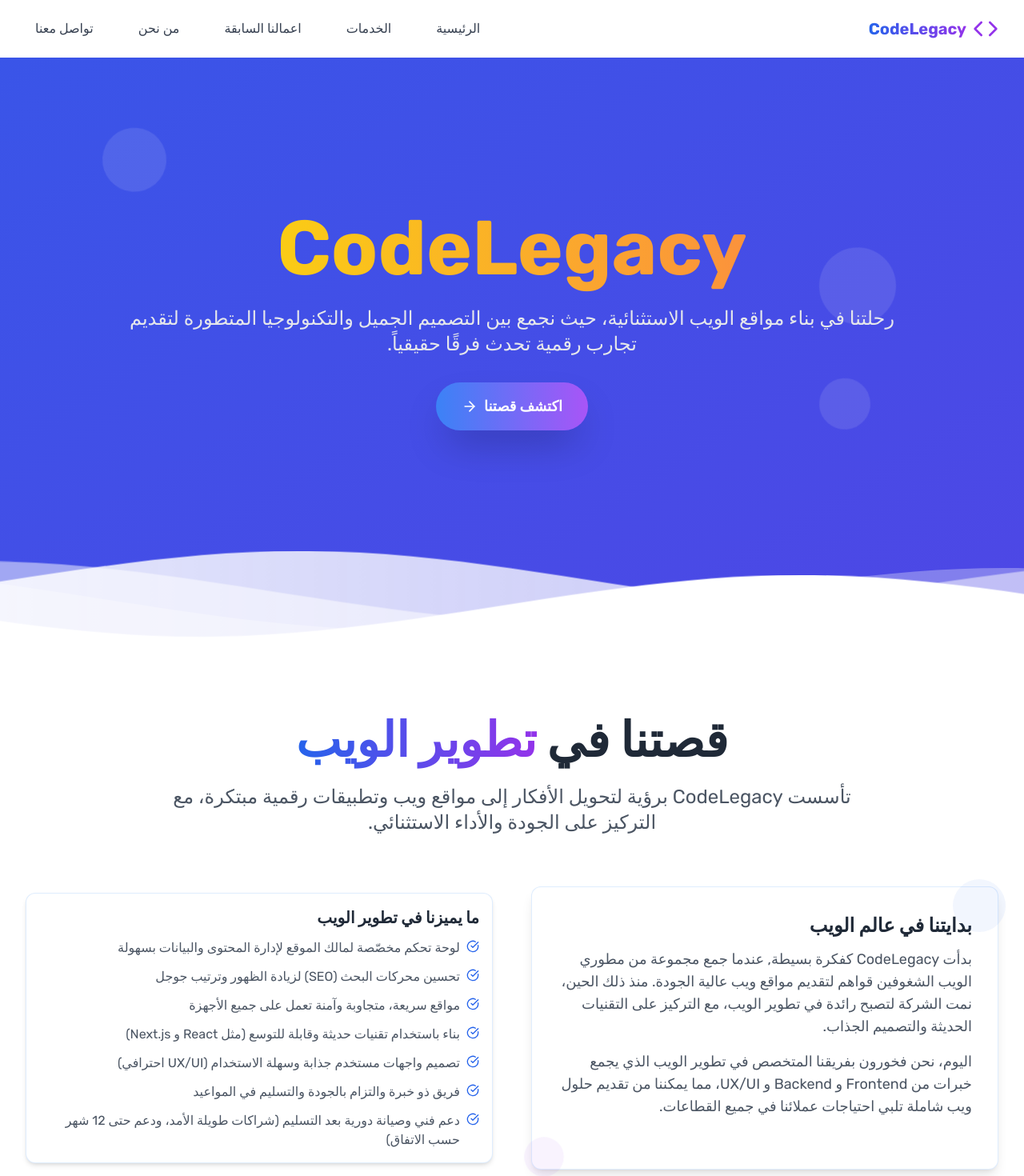
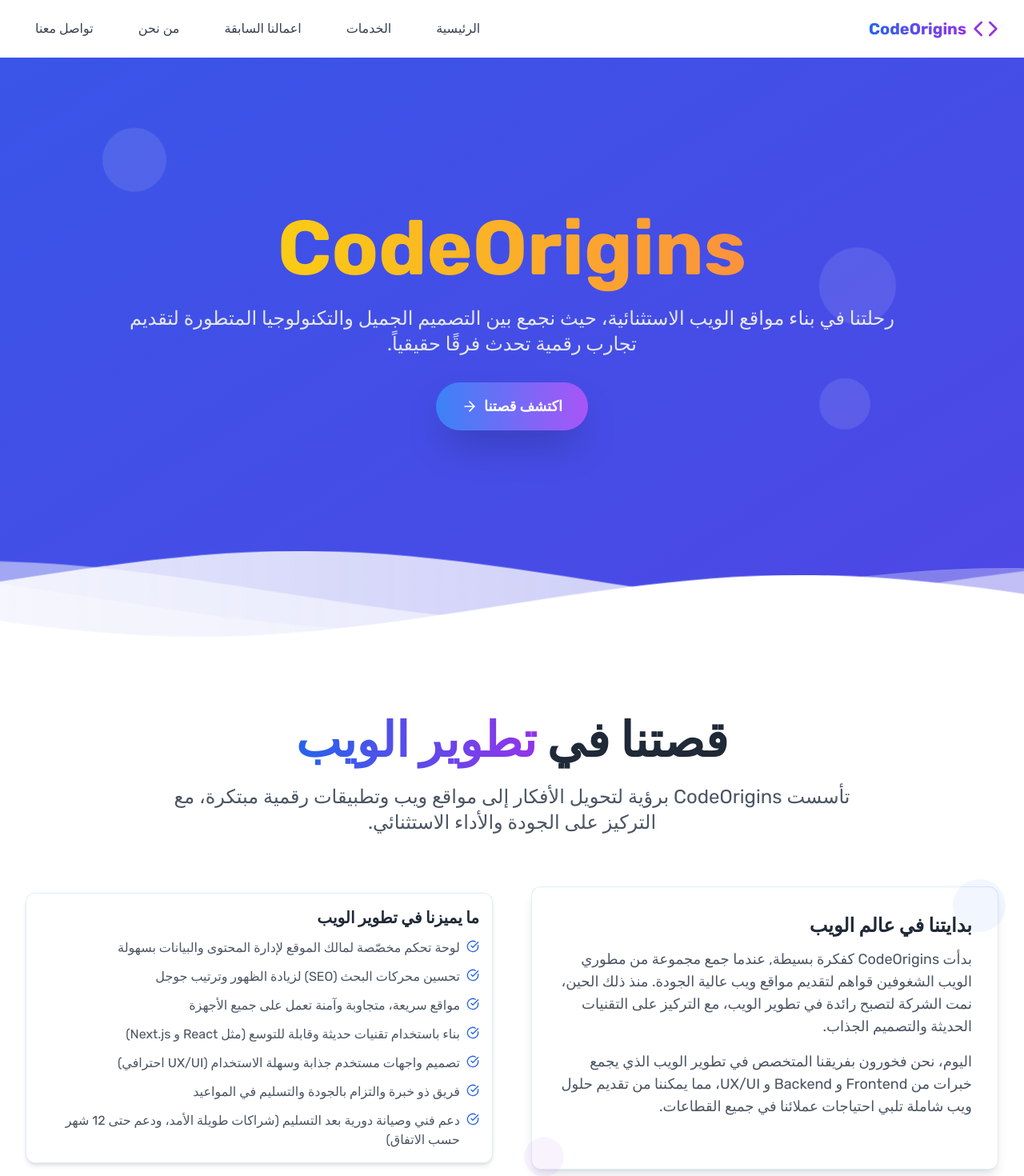
Before and after one commit to hanynan8/CodeOrigins, a Next.js app: page /about in a window 1280 px wide. Shown: the top 1470 px of the page at 80% size. Built offline with nearby package versions, Linux system fonts and the light colour scheme.

Commit message:
for code origins

```diff
--- a/app/(components)/(realComponents)/SendEmail.jsx
+++ b/app/(components)/(realComponents)/SendEmail.jsx
@@ -157,7 +157,7 @@
 
             <form onSubmit={handleSubmit} className="space-y-6" noValidate>
               {/* حقول خفيّة مفيدة */}
-              <input type="hidden" name="_subject" value="رسالة جديدة من موقع CodeLegacy" />
+              <input type="hidden" name="_subject" value="رسالة جديدة من موقع CodeOrigins" />
               <input type="hidden" name="_language" value="ar" />
 
               <div className="grid md:grid-cols-2 gap-4">
--- a/app/(components)/footer.jsx
+++ b/app/(components)/footer.jsx
@@ -21,7 +21,7 @@
             <div className="flex items-center space-x-2 rtl:space-x-reverse mb-4">
               <Code className="w-7 h-7 sm:w-8 sm:h-8 text-blue-400" />
               <span className="text-lg sm:text-xl font-bold bg-gradient-to-r from-blue-500 to-purple-500 bg-clip-text text-transparent">
-                CodeLegacy
+                CodeOrigins
               </span>
             </div>
             <p className="text-gray-300 leading-relaxed mb-6 text-sm sm:text-base text-center sm:text-start max-w-xs sm:max-w-none">
@@ -189,7 +189,7 @@
                   href="//#feat"
                   className="hover:text-blue-400 transition-colors"
                 >
-                  مميزات CodeLegacy
+                  مميزات CodeOrigins
                 </Link>
               </li>
               <li>
@@ -222,7 +222,7 @@
             </div>
 
             <p className="text-gray-400 text-xs sm:text-sm text-center sm:text-right">
-              &copy; 2025 CodeLegacy. جميع الحقوق محفوظة.
+              &copy; 2025 CodeOrigins. جميع الحقوق محفوظة.
             </p>
           </div>
         </div>
--- a/app/(components)/navbar.jsx
+++ b/app/(components)/navbar.jsx
@@ -41,7 +41,7 @@
             <div className="flex items-center space-x-2 rtl:space-x-reverse">
               <Code className="w-8 h-8 gradient-icon text-purple-600" />
               <span className="text-xl font-bold bg-gradient-to-r to-purple-600 from-blue-600 bg-clip-text text-transparent">
-                CodeLegacy
+                CodeOrigins
               </span>
             </div>
             <div className="hidden md:flex space-x-8 rtl:space-x-reverse">
--- a/app/(home)/_client.jsx
+++ b/app/(home)/_client.jsx
@@ -14,7 +14,7 @@
 } from 'lucide-react';
 import WhatsAppButton from '../(components)/(realComponents)/WhatsForDetails';
 
-const CodeLegacyClient = ({ services, projects, testimonials, webServices }) => {
+const CodeOriginsClient = ({ services, projects, testimonials, webServices }) => {
   const [isMenuOpen, setIsMenuOpen] = useState(false);
   const [isScrolled, setIsScrolled] = useState(false);
 
@@ -43,7 +43,7 @@
         {/* Hero Content */}
         <div className="relative z-10 max-w-6xl mx-auto px-4 sm:px-6 lg:px-8 w-full">
           <span className="text-4xl sm:text-4xl md:text-5xl lg:text-7xl xl:text-8xl block mb-2 sm:mb-4 ">
-            CodeLegacy
+            CodeOrigins
           </span>
           <span className="text-xl sm:text-2xl md:text-3xl lg:text-4xl xl:text-5xl block mb-4 sm:mb-6">
             نبني{' '}
@@ -54,7 +54,7 @@
             بالكود
           </span>
           <p className="text-gray-300 text-base sm:text-lg md:text-xl lg:text-2xl mb-6 sm:mb-8 opacity-90 animate-[fadeInUp_1s_ease_0.4s_both] max-w-4xl mx-auto leading-relaxed px-2">
-            في CodeLegacy، نحول أفكارك إلى مواقع ويب متطورة تترك بصمة دائمة في
+            في CodeOrigins، نحول أفكارك إلى مواقع ويب متطورة تترك بصمة دائمة في
             عالم التكنولوجيا
           </p>
           <div className="flex flex-col sm:flex-row gap-3 sm:gap-4 justify-center items-center animate-[fadeInUp_1s_ease_0.6s_both] px-2">
@@ -131,7 +131,7 @@
             <h2 className="text-2xl sm:text-3xl md:text-4xl lg:text-5xl font-bold mb-3 sm:mb-4 text-gray-800">
               اكتشف{' '}
               <span className="bg-gradient-to-r from-blue-600 to-purple-600 bg-clip-text text-transparent">
-                CodeLegacy
+                CodeOrigins
               </span>
             </h2>
             <p className="text-lg sm:text-xl text-gray-600 max-w-3xl mx-auto leading-relaxed px-2">
@@ -146,7 +146,7 @@
                   من نحن؟
                 </h3>
                 <p className="text-base sm:text-lg text-gray-600 mb-4 sm:mb-6 leading-relaxed">
-                  CodeLegacy هي شركة رائدة في مجال تطوير الويب، تأسست برؤية
+                  CodeOrigins هي شركة رائدة في مجال تطوير الويب، تأسست برؤية
                   لتحويل الأفكار إلى مواقع ويب مبتكرة. نحن فريق من الخبراء
                   المتحمسين الذين يجمعون بين الإبداع التقني والخبرة العملية
                   لتقديم مواقع ويب تتجاوز التوقعات، مع التركيز على الجودة،
@@ -543,4 +543,4 @@
   );
 };
 
-export default CodeLegacyClient;
+export default CodeOriginsClient;
--- a/app/(home)/page.jsx
+++ b/app/(home)/page.jsx
@@ -55,7 +55,7 @@
 import SendEmail from '../(components)/(realComponents)/SendEmail';
 import Tech from '../(components)/(realComponents)/tech';
 import WhatsAppButton from '../(components)/(realComponents)/WhatsForDetails';
-import CodeLegacyClient from './_client';
+import CodeOriginsClient from './_client';
 
 
 
@@ -69,7 +69,7 @@
 // استبدل هذا الملف بمحتوى صفحة الـ Home (الرئيسية)
 // تأكد أن لديك الصور (og-home.jpg, twitter-home.jpg, logo.png) داخل public/
 
-export const COMPANY_NAME = 'CodeLegacy'; // غيّر اسم الشركة لو حابب
+export const COMPANY_NAME = 'CodeOrigins'; // غيّر اسم الشركة لو حابب
 export const SITE_DOMAIN = 'https://code-origins.vercel.app'; // غيّر للدومين الحقيقي (بدون سلاش في النهاية)
 
 // ========== Metadata لـ Home (الرئيسية) ==========
@@ -79,12 +79,12 @@
 
   // وصف قصير يظهر في نتائج البحث
   description:
-    'CodeLegacy — شريكك في بناء مواقع سريعة وآمنة، متاجر إلكترونية قابلة للتوسعة، ومنصات SaaS. خدمات تصميم UX/UI، تحسين أداء، أمن، ونشر سحابي احترافي.',
+    'CodeOrigins — شريكك في بناء مواقع سريعة وآمنة، متاجر إلكترونية قابلة للتوسعة، ومنصات SaaS. خدمات تصميم UX/UI، تحسين أداء، أمن، ونشر سحابي احترافي.',
 
   // مجموعة كلمات مفتاحية واسعة ومركزة للـ Home (استعمل منها 8-20 لكل صفحة فرعية)
   keywords: [
     // عام - براند وخدمات رئيسية
-    'شركة تطوير ويب', 'CodeLegacy', 'تطوير مواقع في القاهرة', 'web development company egypt', 'تصميم مواقع',
+    'شركة تطوير ويب', 'CodeOrigins', 'تطوير مواقع في القاهرة', 'web development company egypt', 'تصميم مواقع',
     'تطوير متجر الكتروني', 'ecommerce development', 'saas development', 'UX UI design', 'تصميم واجهات',
     // تكنولوجي
     'Next.js', 'Next.js development', 'React', 'Node.js', 'TypeScript', 'PWA development', 'headless ecommerce',
@@ -443,11 +443,11 @@
   },
   {
     title:
-      'موقع لشركتنا الخاصة CodeLegacy — صفحة تعريفية وشبكة خدمات',
+      'موقع لشركتنا الخاصة CodeOrigins — صفحة تعريفية وشبكة خدمات',
     link: 'https://code-origins.vercel.app/',
     category: 'موقع ويب',
     description:
-      'الصفحة الرسمية لشركة CodeLegacy: عرض للخدمات، مشاريعنا، فريق العمل، وتواصل سريع. تصميم نظيف لعرض الهوية والشهادات وعروض الخدمات التقنية.',
+      'الصفحة الرسمية لشركة CodeOrigins: عرض للخدمات، مشاريعنا، فريق العمل، وتواصل سريع. تصميم نظيف لعرض الهوية والشهادات وعروض الخدمات التقنية.',
     image:
       'https://github.com/hanynan8/forImages/blob/main/Screenshot%20(791).png?raw=true',
     tech: ['Next.js', 'Node.js', 'MongoDB', 'Mapbox'],
@@ -545,7 +545,7 @@
     name: 'أحمد السيد',
     company: 'مدير تسويق، شركة التقنية',
     content:
-      'تعاملنا مع CodeLegacy كان تجربة رائعة، فريق محترف ومبدع قدم لنا حلولاً تتجاوز توقعاتنا وساعدنا في تحقيق أهدافنا الرقمية بنجاح.',
+      'تعاملنا مع CodeOrigins كان تجربة رائعة، فريق محترف ومبدع قدم لنا حلولاً تتجاوز توقعاتنا وساعدنا في تحقيق أهدافنا الرقمية بنجاح.',
     avatar:
       'https://images.unsplash.com/photo-1507003211169-0a1dd7228f2d?ixlib=rb-4.0.3&auto=format&fit=crop&w=200&q=80',
     rating: 5,
@@ -554,7 +554,7 @@
     name: 'سارة محمد',
     company: 'مالكة متجر إلكتروني',
     content:
-      'منصة التجارة الإلكترونية التي طورها فريق CodeLegacy ساعدت في مضاعفة مبيعاتي وتحسين تجربة العملاء، أشكرهم على العمل الرائع.',
+      'منصة التجارة الإلكترونية التي طورها فريق CodeOrigins ساعدت في مضاعفة مبيعاتي وتحسين تجربة العملاء، أشكرهم على العمل الرائع.',
     avatar:
       'https://images.unsplash.com/photo-1494790108377-be9c29b29330?ixlib=rb-4.0.3&auto=format&fit=crop&w=200&q=80',
     rating: 5,
@@ -563,7 +563,7 @@
     name: 'خالد عبدالله',
     company: 'مدير تقنية المعلومات، مؤسسة التعلم',
     content:
-      'نظام إدارة التعلم الذي طوره CodeLegacy كان حلماً تحقق، سهل الاستخدام ويوفر كل ما نحتاجه لإدارة عملية التعلم عن بعد بكفاءة.',
+      'نظام إدارة التعلم الذي طوره CodeOrigins كان حلماً تحقق، سهل الاستخدام ويوفر كل ما نحتاجه لإدارة عملية التعلم عن بعد بكفاءة.',
     avatar:
       'https://images.unsplash.com/photo-1500648767791-00dcc994a43e?ixlib=rb-4.0.3&auto=format&fit=crop&w=200&q=80',
     rating: 5,
@@ -610,10 +610,10 @@
   },
 ];
 
-const CodeLegacyHomepage = () => {
+const CodeOriginsHomepage = () => {
   return (
     <div className="min-h-screen">
-      <CodeLegacyClient
+      <CodeOriginsClient
         services={services}
         projects={projects}
         testimonials={testimonials}
@@ -629,4 +629,4 @@
   );
 };
 
-export default CodeLegacyHomepage;
+export default CodeOriginsHomepage;
--- a/app/about/page.jsx
+++ b/app/about/page.jsx
@@ -52,7 +52,7 @@
         <div className="relative z-10 w-full max-w-7xl mx-auto px-3 xs:px-4 sm:px-6 lg:px-8 py-8 sm:py-12">
           <h1 className="text-4xl xs:text-4xl sm:text-5xl md:text-6xl lg:text-7xl xl:text-8xl font-bold mb-4 sm:mb-6 leading-[1.1] xs:leading-[1.2] sm:leading-tight">
             <span className="bg-gradient-to-r from-yellow-400 to-orange-400 bg-clip-text text-transparent">
-              CodeLegacy
+              CodeOrigins
             </span>
           </h1>
           <p className="text-sm xs:text-base sm:text-lg md:text-xl lg:text-2xl text-gray-200 mb-6 sm:mb-8 opacity-90 animate-[fadeInUp_1s_ease_0.4s_both] max-w-5xl mx-auto px-1 xs:px-2 leading-relaxed xs:leading-relaxed sm:leading-loose">
@@ -130,7 +130,7 @@
               </span>
             </h2>
             <p className="text-sm xs:text-base sm:text-lg md:text-xl lg:text-2xl text-gray-600 max-w-4xl mx-auto leading-relaxed xs:leading-relaxed sm:leading-loose px-2">
-              تأسست CodeLegacy برؤية لتحويل الأفكار إلى مواقع ويب وتطبيقات رقمية
+              تأسست CodeOrigins برؤية لتحويل الأفكار إلى مواقع ويب وتطبيقات رقمية
               مبتكرة، مع التركيز على الجودة والأداء الاستثنائي.
             </p>
           </div>
@@ -142,7 +142,7 @@
                   بدايتنا في عالم الويب
                 </h3>
                 <p className="text-sm xs:text-base sm:text-lg text-gray-600 mb-4 xs:mb-6 leading-relaxed">
-                  بدأت CodeLegacy كفكرة بسيطة, عندما جمع مجموعة من مطوري الويب
+                  بدأت CodeOrigins كفكرة بسيطة, عندما جمع مجموعة من مطوري الويب
                   الشغوفين قواهم لتقديم مواقع ويب عالية الجودة. منذ ذلك الحين،
                   نمت الشركة لتصبح رائدة في تطوير الويب، مع التركيز على التقنيات
                   الحديثة والتصميم الجذاب.
@@ -283,7 +283,7 @@
             ابدأ مشروع موقعك الإلكتروني معنا
           </h2>
           <p className="text-sm xs:text-base sm:text-lg md:text-xl lg:text-2xl text-white mb-6 xs:mb-8 sm:mb-10 max-w-4xl mx-auto leading-relaxed px-2">
-            إذا كنت تبحث عن شريك موثوق في تطوير الويب، فإن CodeLegacy هي الخيار
+            إذا كنت تبحث عن شريك موثوق في تطوير الويب، فإن CodeOrigins هي الخيار
             الأمثل لتحقيق رؤيتك الرقمية وتطوير موقعك المثالي.
           </p>
           <WhatsAppButton
--- a/app/contact/page.jsx
+++ b/app/contact/page.jsx
@@ -45,7 +45,7 @@
         {/* Hero Content */}
         <div className="relative z-10 w-full max-w-6xl mx-auto px-4 sm:px-6 lg:px-8 py-8 sm:py-0">
           <h1 className="text-3xl xs:text-4xl sm:text-5xl md:text-6xl lg:text-7xl font-bold mb-4 sm:mb-6 leading-tight">
-            تواصل مع <span className="bg-gradient-to-r from-yellow-400 to-orange-400 bg-clip-text text-transparent block sm:inline mt-2 sm:mt-0">CodeLegacy</span>
+            تواصل مع <span className="bg-gradient-to-r from-yellow-400 to-orange-400 bg-clip-text text-transparent block sm:inline mt-2 sm:mt-0">CodeOrigins</span>
           </h1>
           <p className="text-base sm:text-lg md:text-xl text-gray-300 mb-6 sm:mb-8 opacity-90 animate-[fadeInUp_1s_ease_0.4s_both] max-w-4xl mx-auto px-2 leading-relaxed">
             نحن هنا لنساعدك في تحقيق أفكارك التقنية. أخبرنا بتفاصيل مشروعك وسنرد عليك في أقرب وقت ممكن.
--- a/app/services/page.jsx
+++ b/app/services/page.jsx
@@ -13,7 +13,7 @@
 // أو انسخ المحتوى داخل صفحة LastProjects: app/lastprojects/page.jsx كـ export const metadata = {...}
 // غيّر COMPANY_NAME و SITE_DOMAIN و مسارات الصور/الروابط حسب مشروعك.
 
-export const COMPANY_NAME = 'CodeLegacy'; // غيّر اسم الشركة إذا احتجت
+export const COMPANY_NAME = 'CodeOrigins'; // غيّر اسم الشركة إذا احتجت
 export const SITE_DOMAIN = 'https://code-origins.vercel.app'; // غيّر للدومين الحقيقي (بدون سلاش في النهاية)
 
 // ======================
@@ -107,7 +107,7 @@
   '@context': 'https://schema.org',
   '@type': 'ItemList',
   'name': `${COMPANY_NAME} — خدمات تطوير الويب`,
-  'description': 'قائمة الخدمات التقنية المقدّمة من CodeLegacy: تصميم، تطوير، سحابة، أمن، وصيانة.',
+  'description': 'قائمة الخدمات التقنية المقدّمة من CodeOrigins: تصميم، تطوير، سحابة، أمن، وصيانة.',
   'itemListElement': [
     {
       '@type': 'ListItem',
```
Also changed, not shown: app/lastprojects/page.jsx (+4 -4 lines), 1 other file (tests, documents, lock files or other folders).
